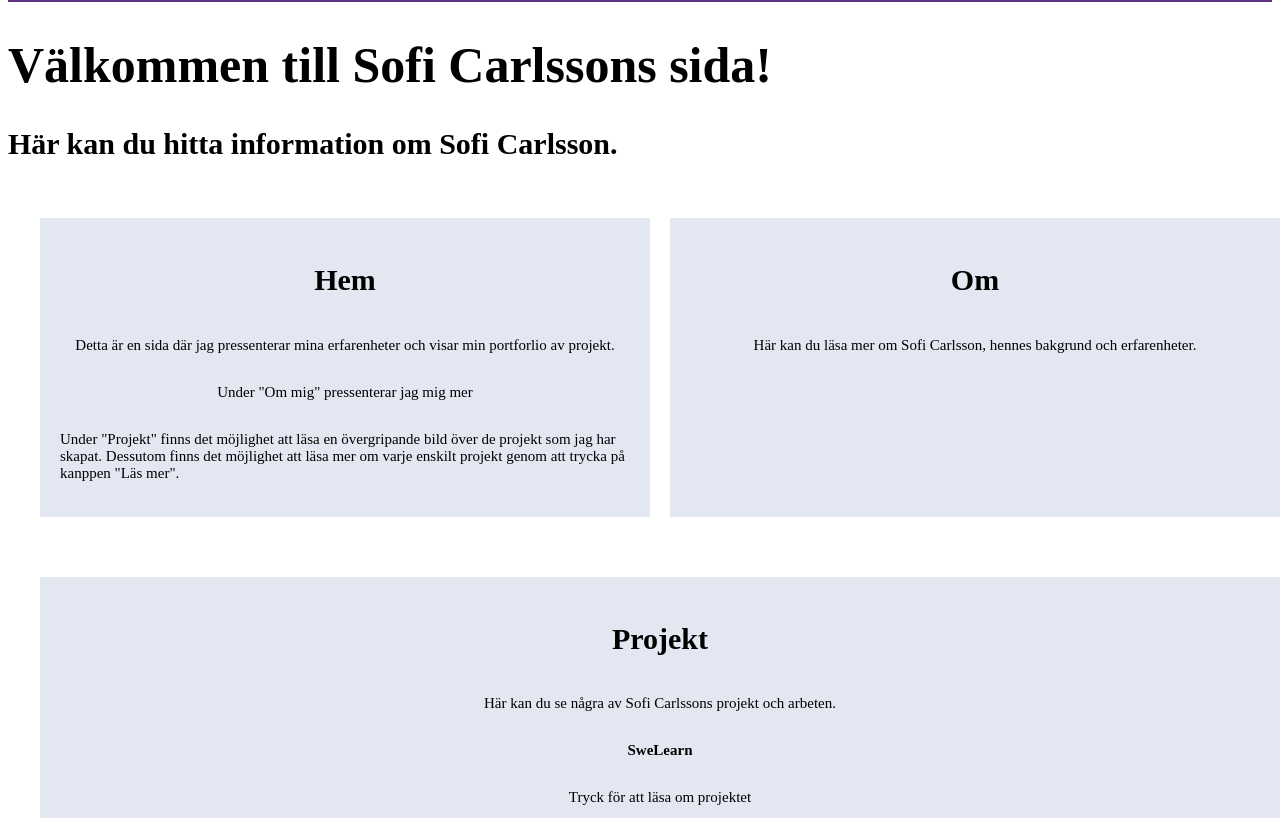
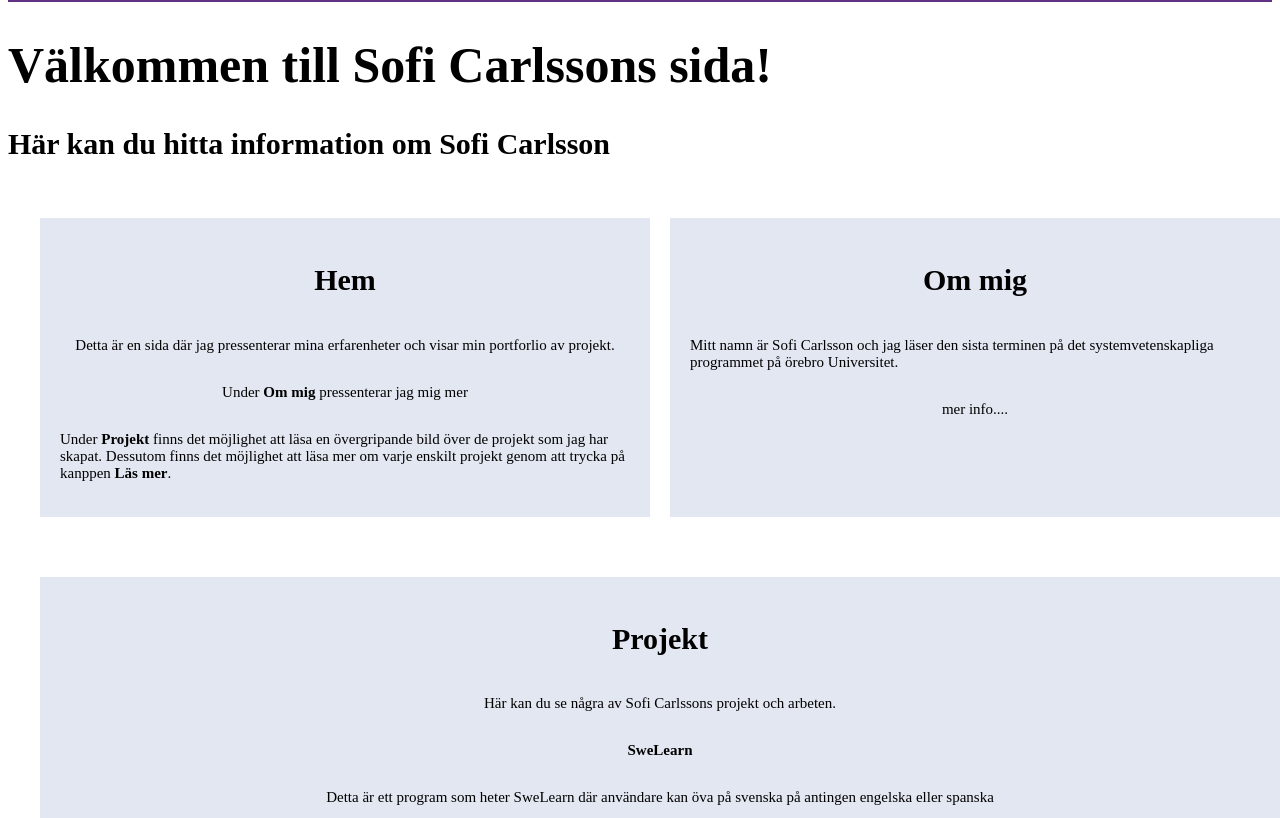
Before and after one commit to SofiCarlsson/sofi-carlsson-sida, a plain HTML site: page index.html in a window 1280 px wide. Shown: the part 106-924 px from the top of the page. Drawn offline with Linux system fonts and the light colour scheme.

Commit message:
Mer text i SweLearn

```diff
--- a/index.html
+++ b/index.html
@@ -29,27 +29,30 @@
 
 
 <h1>Välkommen till Sofi Carlssons sida!</h1>
-<h2>Här kan du hitta information om Sofi Carlsson.</h2>
+<h2>Här kan du hitta information om Sofi Carlsson</h2>
 
 
 <div class="gridContainer">
    <div class="grid-item item1" id="home">
        <h2>Hem</h2>
        <p> Detta är en sida där jag pressenterar mina erfarenheter och visar min portforlio av projekt.</p>
-       <p> Under "Om mig" pressenterar jag mig mer</p>
-       <p> Under "Projekt" finns det möjlighet att läsa en övergripande bild över de projekt som jag har skapat. Dessutom finns det möjlighet att läsa mer om varje enskilt projekt genom att trycka på kanppen "Läs mer". </p>
+       <p> Under <strong>Om mig</strong> pressenterar jag mig mer</p>
+       <p> Under <strong>Projekt</strong> finns det möjlighet att läsa en övergripande bild över de projekt som jag har skapat. Dessutom finns det möjlighet att läsa mer om varje enskilt projekt genom att trycka på kanppen <strong>Läs mer</strong>. </p>
    </div>
    <div class="grid-item item2" id="about">
-       <h2>Om</h2>
-       <p>Här kan du läsa mer om Sofi Carlsson, hennes bakgrund och erfarenheter.</p>
+       <h2>Om mig</h2>
+       <p>Mitt namn är Sofi Carlsson och jag läser den sista terminen på det systemvetenskapliga programmet på örebro Universitet.</p>
+       <p>mer info....</p>
    </div>
+
    <div class="grid-item item3" id="projects">
        <h2>Projekt</h2>
        <p>Här kan du se några av Sofi Carlssons projekt och arbeten.</p>
        <div class="projects-list">
            <div class="project">
                <h3>SweLearn</h3>
-               <p>Tryck för att läsa om projektet</p>
+               <p>Detta är ett program som heter SweLearn där användare kan öva på svenska på antingen engelska eller spanska</p>
+               <p>Programmet är skrivet i Python där all relevant data ligger lagrad i en json fil. Dessutom finns det ett implementerat test program vars syfte är att verifiera programmets funktionalitet.</p>
                <img src="projects\SweLearn\sw-picture-spanish.png" alt="bild för SweLearn" class="project-image">
                <a href="projects\SweLearn\swelearn.html" class="project-link">Läs mer</a>
            </div>
```
Also changed, not shown: projects/SweLearn/swelearn.html (+32 -1 lines).
